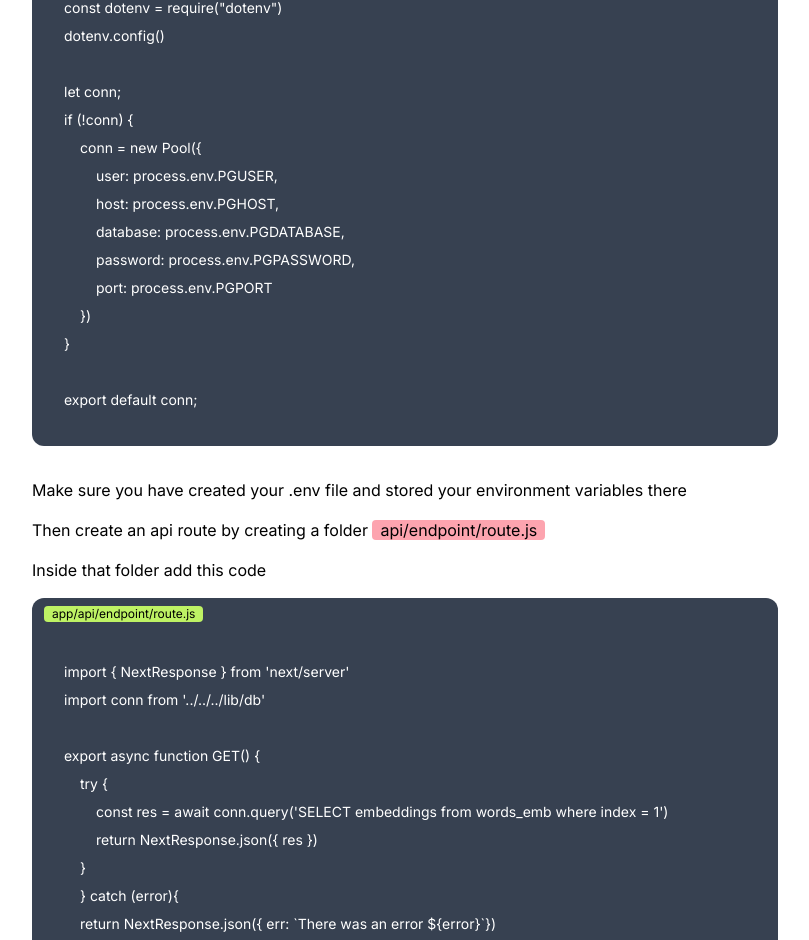
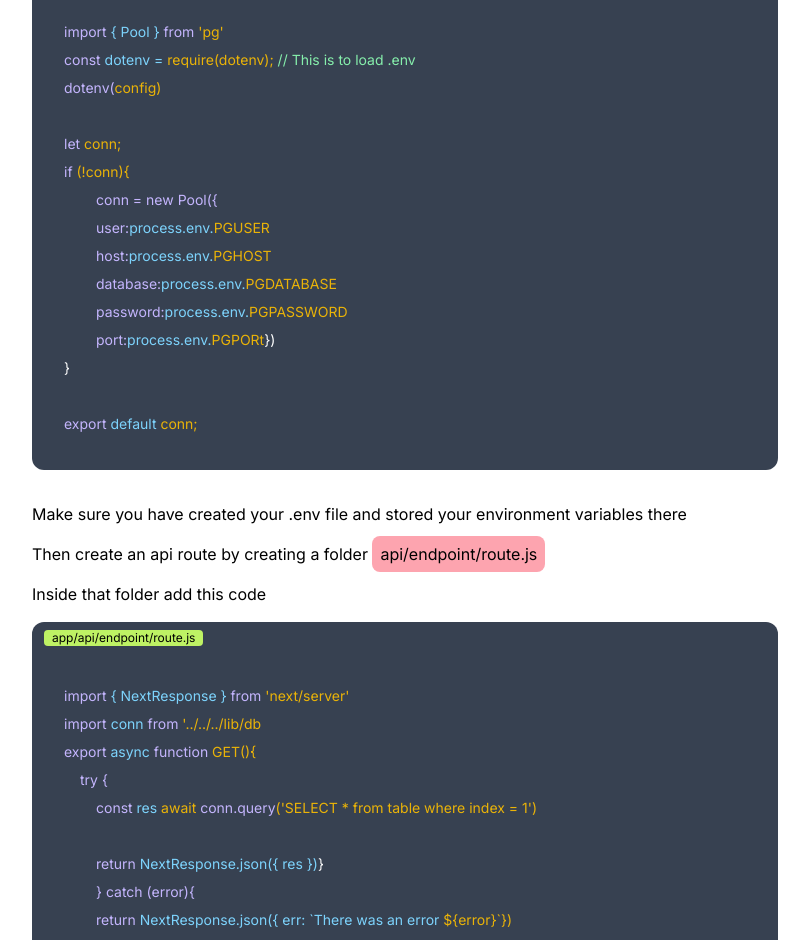
Before and after one commit to pranayaryal/portfolio, a Next.js app: page /how-to-connect-postgres-nextjs13 in a window 1280 px wide. Shown: the part 579-1519 px from the top of the page, without its empty margins (310-1119 px from the left). Built offline with nearby package versions, Linux system fonts and the light colour scheme.

Commit message:
further changes

```diff
--- a/app/how-to-connect-postgres-nextjs13/page.js
+++ b/app/how-to-connect-postgres-nextjs13/page.js
@@ -1,10 +1,15 @@
-
+// import CodeViolet from "@/components/CodeViolet";
+// import CodeSky from "@/components/CodeSky";
+import { CodeViolet, CodeSky, CodeAmber } from "@/components/CodeColors"
 
 const NextWithPostGres = () => {
     return (
         <div>
-            <h2 className='text-xl'>How To Connect postgres with NextJS 13</h2>
-            <p className="mt-4">I'm assuming that you have set up postgresql locally.</p>
+            <div className="flex flex-row space-x-6 items-center justify-start">
+                <img src='postgresql-icon.svg'/>
+                <h2 className='text-xl'>How To Connect postgres with NextJS 13</h2>
+            </div>
+            <p className="mt-8">I'm assuming that you have set up postgresql locally.</p>
             <p className="mt-4">I had a difficult time finding something online on this topic.</p>
             <p>Thought I would share it here.</p>
             <p className="mt-4 mb-8">Install this npm package.</p>
@@ -13,44 +18,83 @@ const NextWithPostGres = () => {
             <p className="mt-4 mb-8">Inside this new file put this:</p>
             <div className="relative mt-4 text-sm leading-loose text-white  bg-gray-700 px-8 py-8 rounded-xl">
                 <span className="text-black rounded px-2 bg-lime-300 text-xs absolute top-2 left-3">{`db/lib.js`}</span><br/>
-                {`import { Pool } from 'pg'`}<br />
-                {`const dotenv = require("dotenv")`}<br />
-                {`dotenv.config()`}<br /><br />
-                {`let conn;`}<br />
+                <CodeViolet>{`import `}</CodeViolet>
+                <CodeSky>{`{ Pool } `}</CodeSky>
+                <CodeViolet>{`from `}</CodeViolet>
+                <CodeAmber>{`'pg'`}</CodeAmber><br />
+                <CodeViolet>const </CodeViolet>
+                <CodeSky>dotenv = </CodeSky>
+                <CodeAmber>require(dotenv); </CodeAmber>
+                <span className="text-green-300">// This is to load .env</span><br/>
 
-                {`if (!conn) {`}<br />
-                <div className="ml-4">
-                    {`conn = new Pool({`}<br />
-                    <span className="ml-4">{`user: process.env.PGUSER,`}</span><br />
-                    <span className="ml-4">{`host: process.env.PGHOST,`}</span><br />
-                    <span className="ml-4">{`database: process.env.PGDATABASE,`}</span><br />
-                    <span className="ml-4">{`password: process.env.PGPASSWORD,`}</span><br />
-                    <span className="ml-4">{`port: process.env.PGPORT`}</span><br />
+                <CodeViolet>dotenv(</CodeViolet>
+                <CodeAmber>config)</CodeAmber><br/><br/>
+                <CodeViolet>let </CodeViolet>
+                <CodeAmber>conn;</CodeAmber><br/>
+                <CodeViolet>if </CodeViolet>
+                <CodeAmber>{`(!conn){`}</CodeAmber><br/>
+
+                <div className="ml-8">
+                    <CodeViolet>{`conn = new Pool({`}</CodeViolet><br />
+                    <CodeViolet>user:</CodeViolet>
+                    <CodeSky>process.env.</CodeSky>
+                    <CodeAmber>PGUSER</CodeAmber><br/>
+                    <CodeViolet>host:</CodeViolet>
+                    <CodeSky>process.env.</CodeSky>
+                    <CodeAmber>PGHOST</CodeAmber><br/>
+                    <CodeViolet>database:</CodeViolet>
+                    <CodeSky>process.env.</CodeSky>
+                    <CodeAmber>PGDATABASE</CodeAmber><br/>
+                    <CodeViolet>password:</CodeViolet>
+                    <CodeSky>process.env.</CodeSky>
+                    <CodeAmber>PGPASSWORD</CodeAmber><br/>
+                    <CodeViolet>port:</CodeViolet>
+                    <CodeSky>process.env.</CodeSky>
+                    <CodeAmber>PGPORt</CodeAmber>
                     {`})`}<br />
                 </div>
                 {`}`}<br /><br />
+                <CodeViolet>export </CodeViolet>
+                <CodeSky>default </CodeSky>
+                <CodeAmber>conn;</CodeAmber>
 
-                {`export default conn;`}
             </div>
             <p className="mt-8">Make sure you have created your .env file and stored your environment variables there</p>
-            <p className="mt-4">Then create an api route by creating a folder <span className="bg-rose-300 rounded px-2">api/endpoint/route.js</span></p>
+            <p className="mt-4">Then create an api route by creating a folder <span className="bg-rose-300 rounded-lg p-2">api/endpoint/route.js</span></p>
             <p className="mt-4">Inside that folder add this code</p>
             <div className="relative mt-4 text-sm leading-loose text-white  bg-gray-700 px-8 py-8 rounded-xl">
                 <span className="text-black rounded px-2 bg-lime-300 text-xs absolute top-2 left-3">{`app/api/endpoint/route.js`}</span><br/>
-                <span>{`import { NextResponse } from 'next/server'`}</span><br />
-                {`import conn from '../../../lib/db'`}<br /><br/>
-                <span>{`export async function GET() {`}</span><br />
+                <CodeViolet>import </CodeViolet>
+                <CodeSky>{`{ NextResponse } `}</CodeSky>
+                <CodeViolet>from </CodeViolet>
+                <CodeAmber>'next/server'</CodeAmber><br/>
+                <CodeViolet>import </CodeViolet>
+                <CodeSky>conn </CodeSky>
+                <CodeViolet>from </CodeViolet>
+                <CodeAmber>'../../../lib/db</CodeAmber><br/>
+                <CodeViolet>export </CodeViolet>
+                <CodeSky>async </CodeSky>
+                <CodeViolet>function </CodeViolet>
+                <CodeAmber>{`GET(){`}</CodeAmber><br/>
                 <div className="ml-4">
-                    {`try {`}<br />
-                    <span className="ml-4">{`const res = await conn.query('SELECT embeddings from words_emb where index = 1')`}</span><br />
-                    <span className="ml-4">{`return NextResponse.json({ res })`}</span><br />
+                    <CodeViolet>{`try {`}</CodeViolet><br/>
+                    <div className="ml-4">
+                    <CodeViolet>const </CodeViolet>
+                    <CodeSky>res </CodeSky>
+                    <CodeAmber>await </CodeAmber>
+                    <CodeViolet>conn.query</CodeViolet>
+                    <CodeAmber>{`('SELECT * from table where index = 1')`}</CodeAmber>
+                </div><br />
+                    <CodeViolet className='ml-4'>return </CodeViolet>
+                    <CodeSky>{`NextResponse.json({ res })`}</CodeSky>
                     {`}`}<br />
                 </div>
-                <span className="ml-4">{`} catch (error){`}</span><br/>
-                <span className="ml-4">{`return NextResponse.json({ err: \`There was an error \${error}\`})`}</span><br/>
-                <span>{`}}`}</span><br /><br />
+                <CodeViolet className="ml-8">{`} catch (error){`}</CodeViolet><br/>
+                <CodeViolet className='ml-8'>return </CodeViolet>
+                <CodeSky>{`NextResponse.json({ err: \`There was an error`}</CodeSky>
+                <CodeAmber>{` \${error}\`})`}</CodeAmber><br/>
+                <CodeViolet>{`}}`}</CodeViolet><br /><br />
 
-                {`export default conn;`}
             </div>
             <p className="mt-8">Then call this from your component using axios as documented in their github page</p>
             <p className="mt-4">Use the endpoint /api/endpoint</p>
--- /dev/null
+++ b/components/CodeColors.js
@@ -0,0 +1,19 @@
+const CodeSky = ({children}) => {
+    return (
+        <span className="text-sky-300">{children}</span>
+    )
+}
+
+const CodeViolet = ({children, className}) => {
+    return (
+        <span className={`text-violet-300 ${className}`}>{children}</span>
+    )
+}
+
+const CodeAmber = ({children}) => {
+    return (
+        <span className="text-yellow-500">{children}</span>
+    )
+}
+
+export  { CodeViolet, CodeSky, CodeAmber };
--- /dev/null
+++ b/components/CodeSky.js
@@ -0,0 +1,15 @@
+
+const CodeSky = ({children}) => {
+    return (
+        <span className="text-sky-300">{children}</span>
+    )
+}
+
+
+const CodeViolet = ({children}) => {
+    return (
+        <span className="text-violet-300">{children}</span>
+    )
+}
+
+export { CodeViolet, CodeSky };
--- /dev/null
+++ b/components/CodeViolet.js
@@ -0,0 +1,9 @@
+
+
+const CodeViolet = ({children}) => {
+    return (
+        <span className="text-violet-300">{children}</span>
+    )
+}
+
+export default CodeViolet;
```
Also changed, not shown: public/postgresql-icon.svg (added).
